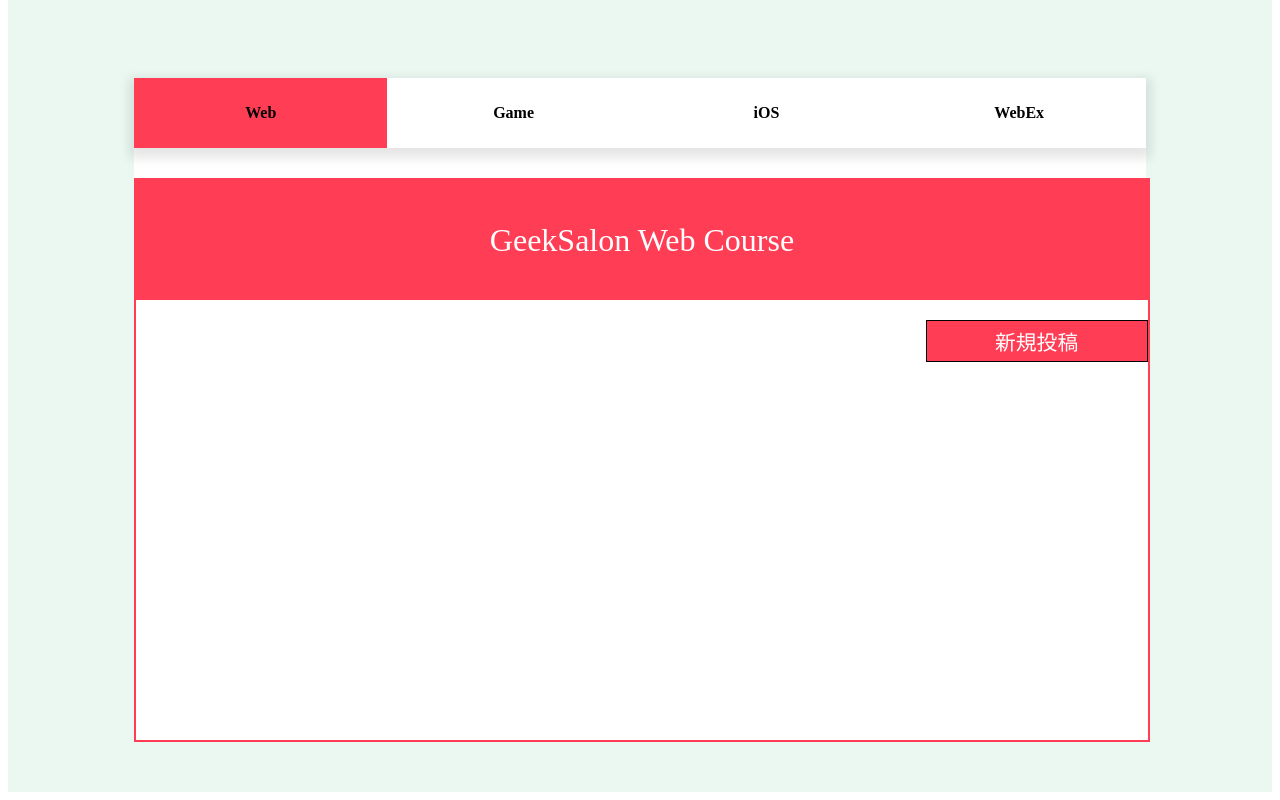
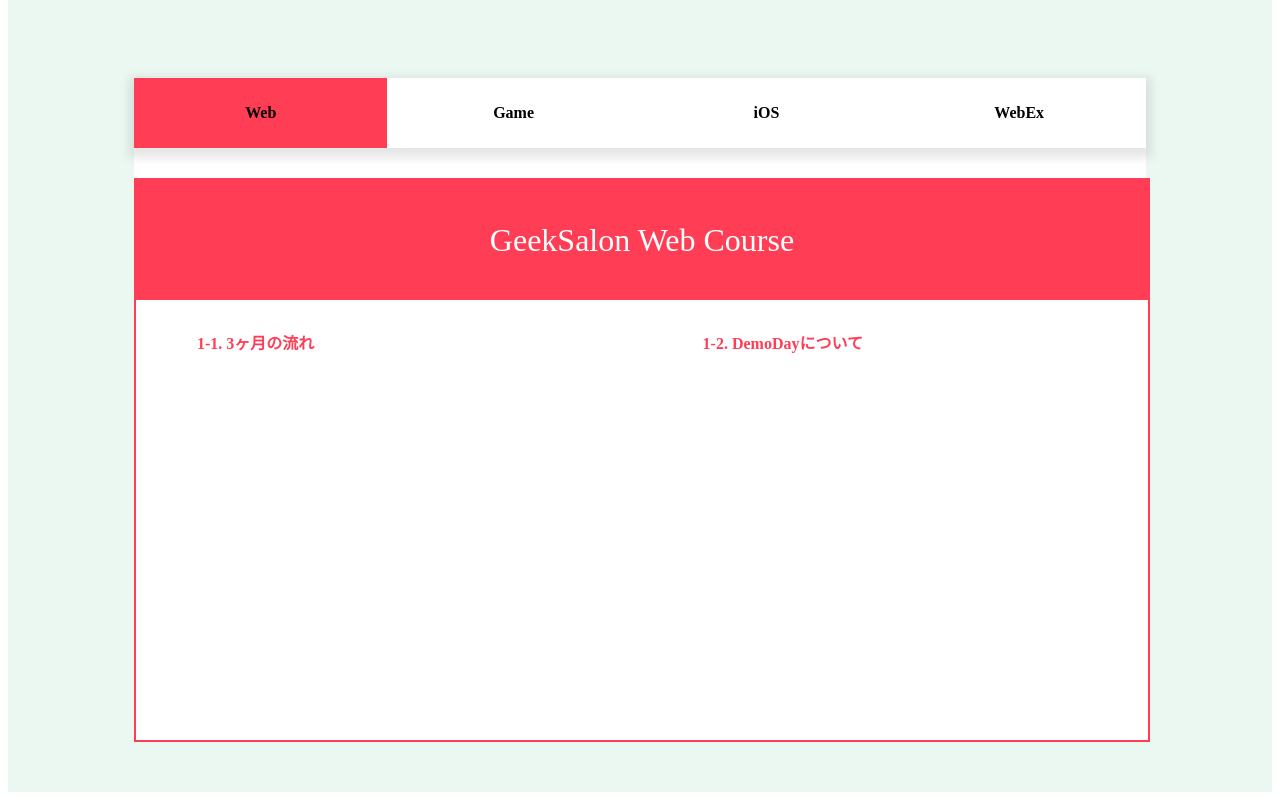
Before and after one commit to aokato/family, a Vue app: page / in a window 1280 px wide. Shown: the part 850-1650 px from the top of the page. Built offline with nearby package versions, Linux system fonts and the light colour scheme; what v-calendar would draw is missing.

Commit message:
Web.vue編集

```diff
--- a/src/components/Web.vue
+++ b/src/components/Web.vue
@@ -3,44 +3,36 @@
     <div id="web-title">
       <span>GeekSalon Web Course</span>
     </div>
-    <div class="post" @click="post = !post">
-      <span v-show="!post">新規投稿</span>
-    </div>
-    <div id="text-box-container" v-show="!post">
-      <div class="text-box" v-for="text in texts" :key="text.id">
-        <div class="topic">
-          <router-link to="url(text.course,text.id)">{{
-            text.title
-          }}</router-link>
-        </div>
+
+    <div id="text-box-container">
+      <div class="text-box" v-for="link in links" :key="link.id">
+        <router-link :to="link.url">
+          <div class="topic">{{ link.title }}</div>
+        </router-link>
       </div>
     </div>
-    <transition name="fade">
-      <div v-show="post" id="post-container">
-        <div class="post" @click="post = !post">
-          <span v-show="post">閉じる</span>
-        </div>
-      </div>
-    </transition>
   </div>
 </template>
 <script>
 export default {
   data() {
     return {
-      texts: null,
-      post: false,
+      links: [
+        { title: "1-1. 3ヶ月の流れ", url: "/texts/web/1-1. 3ヶ月の流れ" },
+        {
+          title: "1-2. DemoDayについて",
+          url: "/texts/web/1-2. DemoDayについて",
+        },
+      ],
     };
-  },
-  computed: {
-    url: function(course, id) {
-      return "/" + course + id;
-    },
   },
   mounted() {},
 };
 </script>
 <style lang="scss" scoped>
+a {
+  text-decoration: none;
+}
 @media screen and (min-width: 1024px) {
   #web {
     background: white;
@@ -96,6 +88,7 @@
         border: 2px solid rgba(255, 61, 85);
         transition: all 300ms 0s ease;
         margin: 20px;
+
         .topic {
           width: 100%;
           padding: 10px;
```
